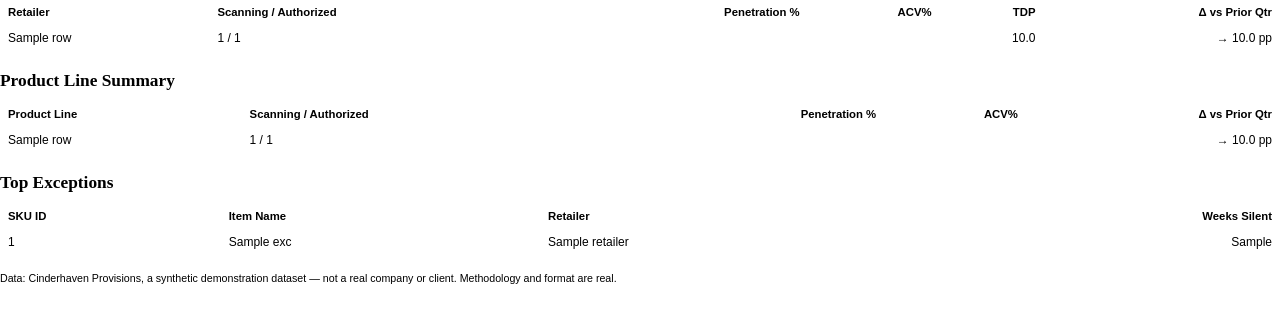
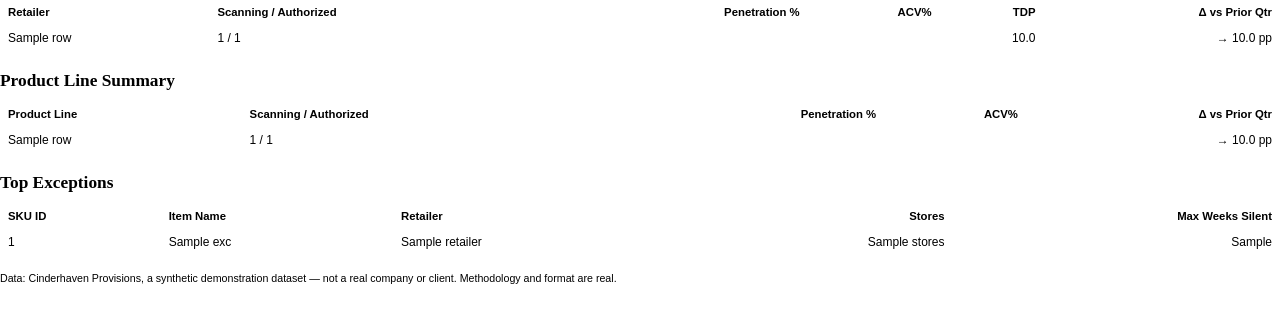
Before and after one commit to MsShawnP/doormath-sales-penetration, a Flask app: template app/templates/scorecard.html in a window 1280 px wide. Shown: the part 217-540 px from the top of the page. Run offline with Flask 3, Linux system fonts and the light colour scheme; the template is opened without the code that fills it: most values are stand-ins (such as "Sample title", 1, 10 or a date in 2020); parts of the project's set-up code (start-up, migrations or seed data) failed here and were passed over.

Commit message:
fix: scorecard Top Exceptions ranks by a real severity measure
The table sorted by max weeks silent. Every SKU has at least one pair
that never scanned in the observation window, and never-scanned pairs
get the 104-week sentinel, so max_weeks was 104 for all 50 SKUs. The
sort was a no-op and .head(10) returned the alphabetically-first ten
SKU codes.

The Exceptions tab and Trends tab named the genuinely worst items, so
the app contradicted itself across three tabs, and the PDF shipped the
alphabetical version to prospects.

Now ranks by silent-store count, matching the Exceptions tab's own
grouping, with max_weeks then sku_id as deterministic tie-breakers.
The two SKUs the store universe was built to expose now surface:

  1. CHP-SB-003  Spicy Sriracha Cashews     266 stores
  2. CHP-DG-003  Spiced Lentil Soup Mix     201   <- dramatic slow leak
  3. CHP-PS-006  Calabrian Chili Spread     192
  4. CHP-SB-009  Truffle Parmesan Popcorn   183
  5. CHP-SC-007  Tamarind Date Chutney      176   <- subtle slow leak

Verified the SKU set now matches the Exceptions tab top 10 exactly.

Also: the PDF dropped the store count entirely and printed a "Weeks
Silent" column reading 104 on every row. Added Stores so the PDF
carries the ranking signal and matches the screen. The summary card
said "longest silence" while showing the widest void; relabelled.

Co-Authored-By: Claude Opus 5 <noreply@anthropic.com>

```diff
--- a/app/templates/scorecard.html
+++ b/app/templates/scorecard.html
@@ -223,7 +223,8 @@
       <th>SKU ID</th>
       <th>Item Name</th>
       <th>Retailer</th>
-      <th class="right">Weeks Silent</th>
+      <th class="right">Stores</th>
+      <th class="right">Max Weeks Silent</th>
     </tr>
   </thead>
   <tbody>
@@ -232,6 +233,7 @@
       <td>{{ exc.sku_id }}</td>
       <td>{{ exc.item_name }}</td>
       <td>{{ exc.retailer }}</td>
+      <td class="right">{{ exc.stores }}</td>
       <td class="right{% if exc.weeks_silent > 12 %} weeks-high{% endif %}">{{ exc.weeks_silent }}</td>
     </tr>
     {% endfor %}
```
Also changed, not shown: app/views/scorecard.py (+13 -4 lines).
